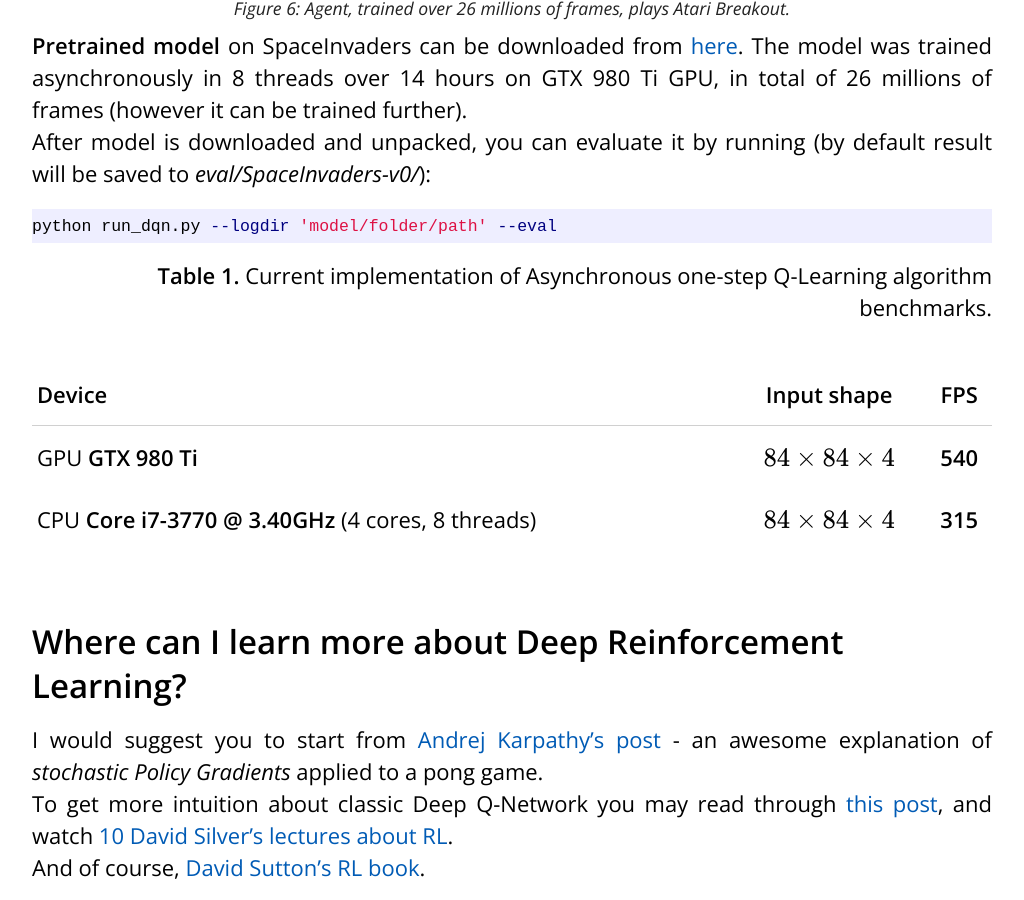
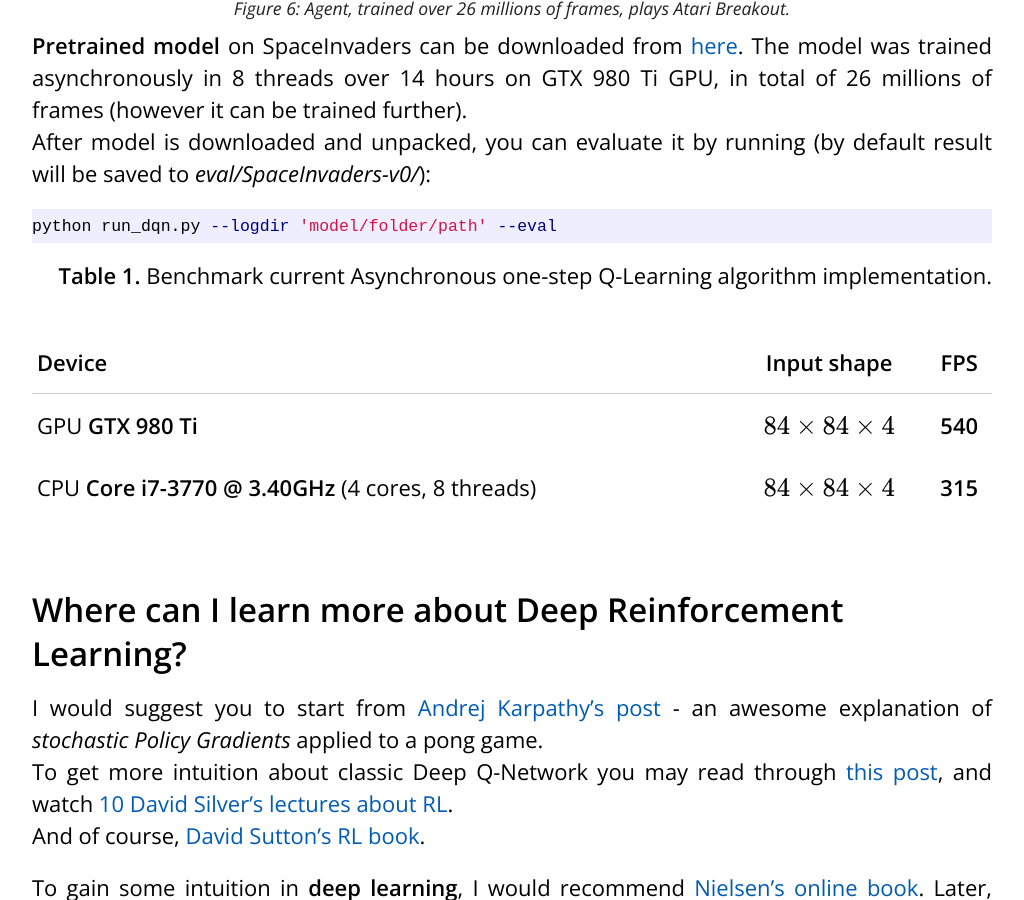
Before and after one commit to dbobrenko/dbobrenko.github.io, a Jekyll site: the page built from _posts/2016-11-03-async-deeprl.md, in a window 1280 px wide and 900 px high, scrolled down 11555 px. Shown: the whole window, without its empty margins (128-1152 px from the left). Built offline with Jekyll 4.4.1, drawn with Linux system fonts in a browser that asks for light colours; formulas are drawn with MathJax 3; comment, search, counter and statistics services are not loaded; some of the changed lines change nothing that is shown.

Commit message:
Minor changes

````diff
--- a/_posts/2016-11-03-async-deeprl.md
+++ b/_posts/2016-11-03-async-deeprl.md
@@ -259,7 +259,8 @@ python run_dqn.py --logdir 'model/folder/path' --eval
 ```
 
 
-<div style="text-align: right"><b>Table 1.</b> Current implementation of Asynchronous one-step Q-Learning algorithm benchmarks.</div>
+
+<div style="text-align: right"><b>Table 1.</b> Benchmark current Asynchronous one-step Q-Learning algorithm implementation.</div>
 
 |   **Device**                                        |   **Input shape**     |   **FPS**   |
 |:----------------------------------------------------|:---------------------:|:-----------:|
@@ -277,8 +278,8 @@ To gain some intuition in **deep learning**, I would recommend [Nielsen's online
 **Some awesome RL papers:**
 
 1. A3C: [Asynchronous Methods for Deep Reinforcement Learning, Mnih et al., 2016](https://arxiv.org/abs/1602.01783).
-2. DQN: [Playing Atari with Deep Reinforcement Learning, Mnih et al., 2013](http://arxiv.org/pdf/1312.5602v1.pdf).
-3. Deterministic Deep Policy Gradients: [Continuous control with deep reinforcement learning, Lillicrap, Hunt et al., 2016](http://arxiv.org/pdf/1509.02971v5.pdf).
+2. DQN: [Playing Atari with Deep Reinforcement Learning, Mnih et al., 2013](https://arxiv.org/abs/1312.5602).
+3. Deterministic Deep Policy Gradients: [Continuous control with deep reinforcement learning, Lillicrap, Hunt et al., 2016](https://arxiv.org/abs/1509.02971).
 4. Deterministic Policy Gradients: [Deterministic Policy Gradient Algorithms, Silver et al, 2014](http://jmlr.org/proceedings/papers/v32/silver14.pdf).
 
 And that's it! Any feedback will be highly appreciated.
````
